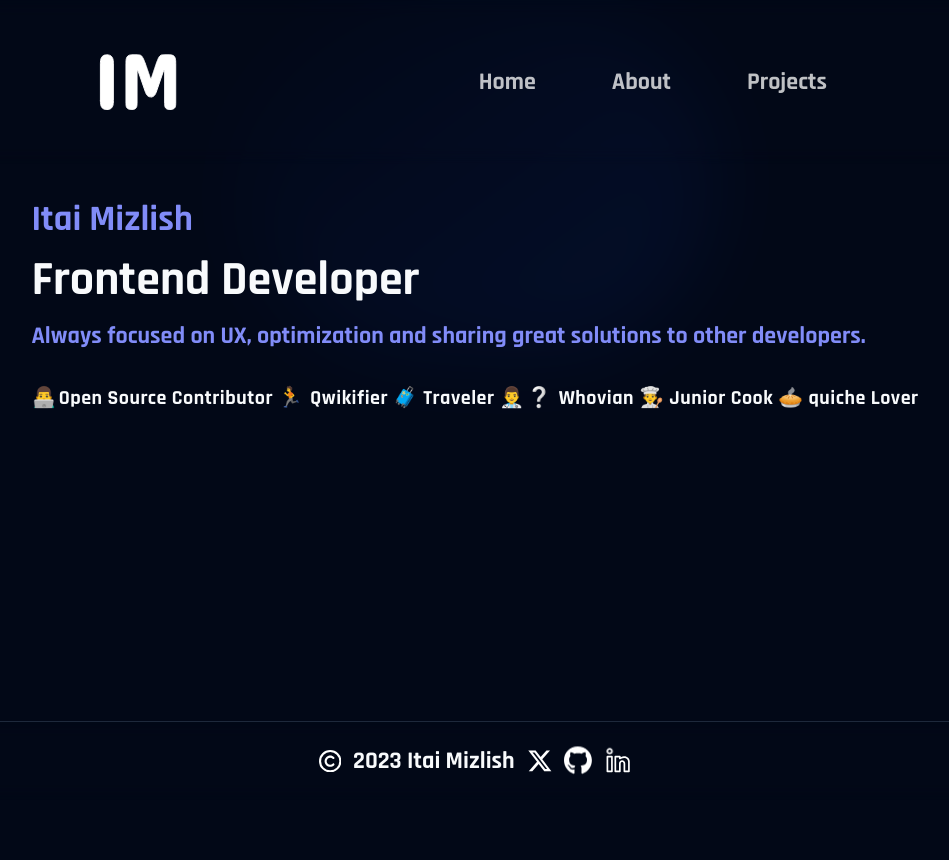
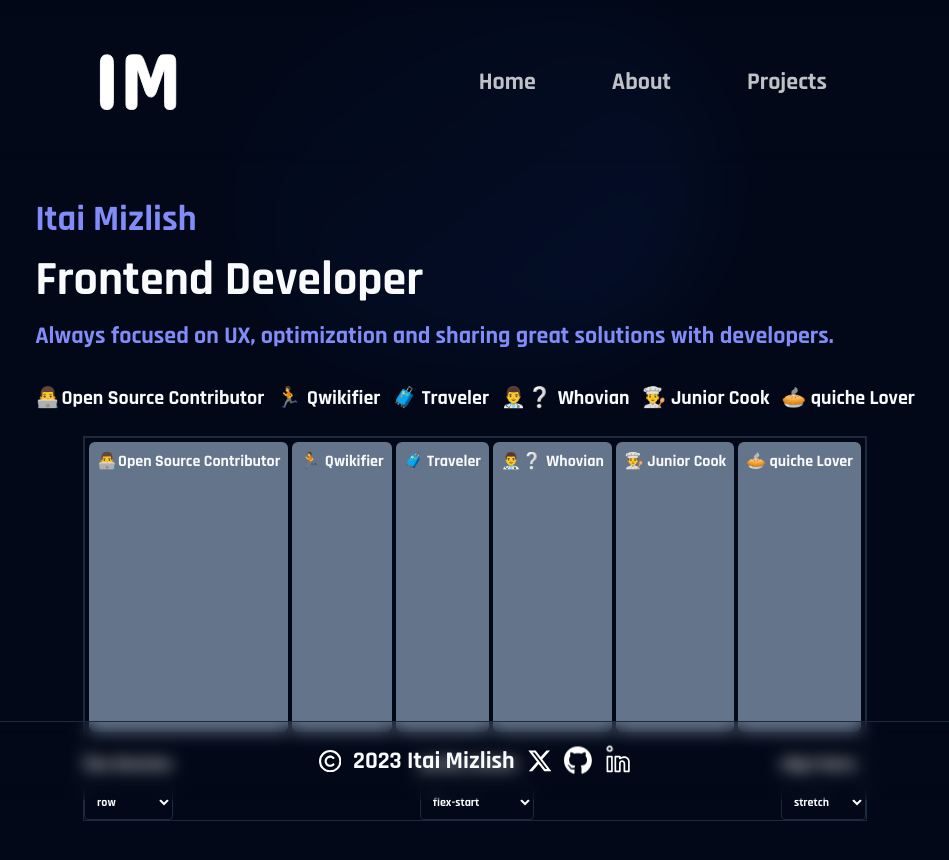
Before and after one commit to itaim18/next-framer-motion, a Next.js app: page / in a window 1280 px wide. Shown: the top 860 px of the page, without its empty margins (165-1114 px from the left). Before the commit the page ends 800 px from the top, so only its background shows below. Built offline with nearby package versions, Linux system fonts and the light colour scheme.

Commit message:
change home layout

```diff
--- a/app/page.tsx
+++ b/app/page.tsx
@@ -1,19 +1,51 @@
+"use client";
+import { motion } from "framer-motion";
+import FlexLesson from "@/src/components/FlexLesson/FlexLesson";
 export default function Home() {
   return (
     <main className="flex  flex-col ">
       <div className="relative mt-44  self-center flex place-items-center before:absolute before:h-[300px] before:w-[480px] before:-translate-x-1/2 before:rounded-full before:bg-gradient-radial before:from-white before:to-transparent before:blur-2xl before:content-[''] after:absolute after:-z-20 after:h-[180px] after:lg:w-[200px] after:translate-x-1/3 after:bg-gradient-conic after:from-sky-200 after:via-blue-200 after:blur-2xl after:content-[''] before:dark:bg-gradient-to-br before:dark:from-transparent before:dark:to-blue-700 before:dark:opacity-10 after:dark:from-sky-900 after:dark:via-[#0141ff] after:dark:opacity-40 before:lg:h-[360px] z-[-1]"></div>
-      <article className="flx flex-col p-6 gap-20 leading-9  mx-auto w-fit">
+      <motion.article
+        variants={container}
+        initial="hidden"
+        animate="visible"
+        className="flx flex-col p-6 gap-20 leading-9  mx-auto w-fit"
+      >
         <h2 className="text-4xl mb-4  text-indigo-400">Itai Mizlish</h2>
-        <h1 className="text-5xl mb-4">Frontend Developer</h1>
+        <h1 className="text-5xl mb-4 z-0">Frontend Developer</h1>
         <h3 className="text-2xl  mb-8 text-indigo-400">
-          Always focused on UX, optimization and sharing great solutions to
-          other developers.
+          Always focused on UX, optimization and sharing great solutions with
+          developers.
         </h3>
-        <p className="text-xl tracking-wide ">
-          👨‍💻 Open Source Contributor 🏃  Qwikifier 🧳 Traveler 👨‍⚕️ ❔  Whovian 👨‍🍳
-          Junior Cook 🥧 quiche Lover
+        <p className="text-xl tracking-normal flex flex-row flex-wrap gap-3">
+          <motion.span variants={item}> 👨‍💻 Open Source Contributor</motion.span>{" "}
+          <motion.span variants={item}> 🏃  Qwikifier</motion.span>{" "}
+          <motion.span variants={item}>🧳 Traveler</motion.span>
+          <motion.span variants={item}>👨‍⚕️ ❔  Whovian</motion.span>{" "}
+          <motion.span variants={item}> 👨‍🍳 Junior Cook</motion.span>{" "}
+          <motion.span variants={item}>🥧 quiche Lover</motion.span>
         </p>
-      </article>
+      </motion.article>
+      <FlexLesson />
     </main>
   );
 }
+const container = {
+  hidden: { opacity: 0, scale: 0 },
+  visible: {
+    opacity: 1,
+    scale: 1,
+    transition: {
+      delayChildren: 0.3,
+      staggerChildren: 0.2,
+    },
+  },
+};
+
+const item = {
+  hidden: { y: 20, opacity: 0 },
+  visible: {
+    y: 0,
+    opacity: 1,
+  },
+};
--- /dev/null
+++ b/src/components/FlexLesson/FlexLesson.tsx
@@ -0,0 +1,116 @@
+import React from "react";
+import { motion } from "framer-motion";
+
+function FlexLesson() {
+  const [flexDirection, setFlexDirection] = React.useState<any>("row");
+  const [justifyContent, setJustifyContent] = React.useState("flex-start");
+  const [alignItems, setAlignItems] = React.useState("stretch");
+
+  return (
+    <section className="flex border mb-96 min-h-[360px] md:min-w-[640px] m-auto flex-col gap-4">
+      <div
+        style={{ flexDirection, justifyContent, alignItems }}
+        className="flex gap-1 min-w min-h-[300px] flex-wrap border p-1"
+      >
+        {ITEMS.map((item) => (
+          <motion.div
+            layout={true}
+            transition={{
+              type: "spring",
+              stiffness: 500,
+              damping: 40,
+            }}
+            key={item.id}
+            className="bg-slate-500 p-2 rounded-md"
+          >
+            <motion.p layout="position"> {item.label} </motion.p>
+          </motion.div>
+        ))}
+      </div>
+
+      <div className="flex gap-4 flex-wrap justify-between">
+        <SelectControl
+          label="flex-direction"
+          value={flexDirection}
+          onChange={(event: React.ChangeEvent<HTMLInputElement>) =>
+            setFlexDirection(event.target.value)
+          }
+        >
+          <option value="row">row</option>
+          <option value="column">column</option>
+        </SelectControl>
+        <SelectControl
+          label="justify-content"
+          value={justifyContent}
+          onChange={(event: React.ChangeEvent<HTMLInputElement>) =>
+            setJustifyContent(event.target.value)
+          }
+        >
+          <option value="flex-start">flex-start</option>
+          <option value="flex-end">flex-end</option>
+          <option value="center">center</option>
+          <option value="space-between">space-between</option>
+          <option value="space-around">space-around</option>
+          <option value="space-evenly">space-evenly</option>
+        </SelectControl>
+        <SelectControl
+          label="align-items"
+          value={alignItems}
+          onChange={(event: React.ChangeEvent<HTMLInputElement>) =>
+            setAlignItems(event.target.value)
+          }
+        >
+          <option value="stretch">stretch</option>
+          <option value="flex-start">flex-start</option>
+          <option value="flex-end">flex-end</option>
+          <option value="center">center</option>
+        </SelectControl>
+      </div>
+    </section>
+  );
+}
+
+function SelectControl({ label, value, onChange, ...delegated }: any) {
+  const id = React.useId();
+
+  return (
+    <div className="  flex-wrap flex flex-col gap-2">
+      <label htmlFor={id}>{label}</label>
+      <select
+        className=" text-xs p-2 border bg-transparent rounded-sm"
+        value={value}
+        onChange={onChange}
+        {...delegated}
+      />
+    </div>
+  );
+}
+
+const ITEMS = [
+  {
+    id: "001",
+    label: "👨‍💻 Open Source Contributor",
+  },
+  {
+    id: "002",
+    label: "🏃  Qwikifier",
+  },
+  {
+    id: "003",
+    label: "🧳 Traveler",
+  },
+  {
+    id: "004",
+    label: "👨‍⚕️ ❔  Whovian",
+  },
+  {
+    id: "005",
+    label: "👨‍🍳 Junior Cook",
+  },
+  {
+    id: "006",
+    label: "🥧 quiche Lover",
+  },
+];
+
+export default FlexLesson;
--- /dev/null
+++ b/src/components/FlexLesson/index.tsx
@@ -0,0 +1,2 @@
+export * from './FlexLesson';
+export { default } from './FlexLesson';
--- a/src/components/Header/Header.tsx
+++ b/src/components/Header/Header.tsx
@@ -19,7 +19,7 @@ function Header() {
     <>
       <header className="bgDark backdrop-blur w-screen fixed font-sans antialiased px-8 md:px-12 lg:px-32 xl:px-64 py-6 lg:py-12 flex flex-row justify-between">
         <Logo />
-        <div className="flex lg:hidden border-2 self-center bg-transparent h-fit p-2 rounded-md">
+        <div className="flex lg:hidden border-2 cursor-pointer self-center bg-transparent h-fit p-2 rounded-md">
           {!showMenu ? (
             <Menu
               color="#424b58"
```
